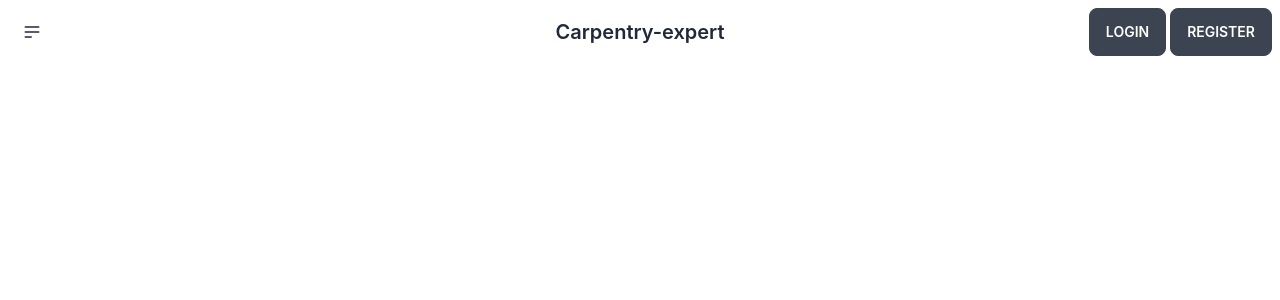
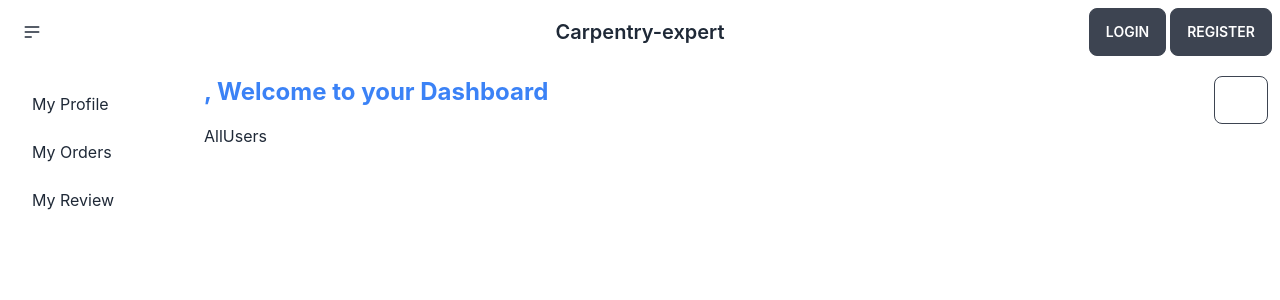
Before and after one commit to farhad2030/carpentry-expert-frontend, a React (Create React App) app: page /dashboard/allUsers in a window 1280 px wide. Shown: the top 300 px of the page. Built offline with nearby package versions, Linux system fonts and the light colour scheme; no server answers.

Commit message:
add fix admin require

```diff
--- a/src/App.js
+++ b/src/App.js
@@ -2,7 +2,9 @@ import { Route, Routes } from "react-router-dom";
 import "./App.css";
 import AdminRequire from "./Authentication/AdminRequire";
 import RequireAuth from "./Authentication/RequireAuth";
+import AllUsers from "./pages/Dashboard/AllUsers";
 import Dashboard from "./pages/Dashboard/Dashboard";
+import MyOrders from "./pages/Dashboard/MyOrders";
 import Home from "./pages/Home";
 import Login from "./pages/Login";
 import Register from "./pages/Register";
@@ -25,9 +27,17 @@ function App() {
           <Route
             index
             element={
-              <AdminRequire>
-                <Dashboard />
-              </AdminRequire>
+              <RequireAuth>
+                <MyOrders />
+              </RequireAuth>
+            }
+          />
+          <Route
+            path="allUsers"
+            element={
+              <AllUsers>
+                <Login />
+              </AllUsers>
             }
           />
         </Route>
--- /dev/null
+++ b/src/pages/Dashboard/AllUsers.js
@@ -0,0 +1,7 @@
+import React from "react";
+
+const AllUsers = () => {
+  return <div>AllUsers</div>;
+};
+
+export default AllUsers;
--- a/src/pages/Dashboard/Dashboard.js
+++ b/src/pages/Dashboard/Dashboard.js
@@ -10,10 +10,32 @@ const Dashboard = () => {
   return (
     <div class="drawer drawer-mobile">
       <input id="dashboard-sidebar" type="checkbox" class="drawer-toggle" />
-      <div class="drawer-content">
-        <h2 className="text-2xl font-bold text-purple-500">
-          {user?.displayName} , Welcome to your Dashboard
-        </h2>
+      <div class="drawer-content m-3">
+        <div className="flex justify-between">
+          <h2 className="text-2xl font-bold text-blue-500 ">
+            {user?.displayName} , Welcome to your Dashboard
+          </h2>
+          <label
+            for="dashboard-sidebar"
+            class="btn bg-transparent  drawer-button"
+          >
+            <svg
+              xmlns="http://www.w3.org/2000/svg"
+              class="h-5 w-5"
+              fill="none"
+              viewBox="0 0 24 24"
+              stroke="currentColor"
+            >
+              <path
+                stroke-linecap="round"
+                stroke-linejoin="round"
+                stroke-width="2"
+                d="M4 6h16M4 12h16M4 18h7"
+              />
+            </svg>
+          </label>
+        </div>
+
         <Outlet></Outlet>
       </div>
       <div class="drawer-side">
@@ -21,24 +43,25 @@ const Dashboard = () => {
         <ul class="menu p-4 overflow-y-auto w-48 bg-base-100 text-base-content">
           {/* <!-- Sidebar content here --> */}
           <li>
-            <Link to="/dashboard">My Appointments</Link>
+            <Link to="/dashboard">My Profile</Link>
           </li>
           <li>
-            <Link to="/dashboard/review">My Reviews</Link>
+            <Link to="/myOrders">My Orders</Link>
           </li>
           <li>
-            <Link to="/dashboard/history">My History</Link>
+            <Link to="/myReview">My Review</Link>
           </li>
+
           {admin && (
             <>
               <li>
-                <Link to="/dashboard/users">All Users</Link>
+                <Link to="/dashboard/allUsers">All Users</Link>
               </li>
               <li>
-                <Link to="/dashboard/addDoctor">Add a Doctor</Link>
+                <Link to="/dashboard/addProducts">Add a Products</Link>
               </li>
               <li>
-                <Link to="/dashboard/manageDoctor">Manage Doctors</Link>
+                <Link to="/dashboard/manageProducts">Manage Products</Link>
               </li>
             </>
           )}
--- /dev/null
+++ b/src/pages/Dashboard/MyOrders.js
@@ -0,0 +1,7 @@
+import React from "react";
+
+const MyOrders = () => {
+  return <div>MyOrders</div>;
+};
+
+export default MyOrders;
--- a/src/sheared/TopNavBar.js
+++ b/src/sheared/TopNavBar.js
@@ -61,7 +61,9 @@ const TopNavBar = () => {
           </div>
         </div>
         <div class="navbar-center">
-          <a class="btn btn-ghost normal-case text-xl">Carpentry-expert</a>
+          <Link to="/" class="btn btn-ghost normal-case text-xl">
+            Carpentry-expert
+          </Link>
         </div>
         <div class="navbar-end">
           {user ? (
```
